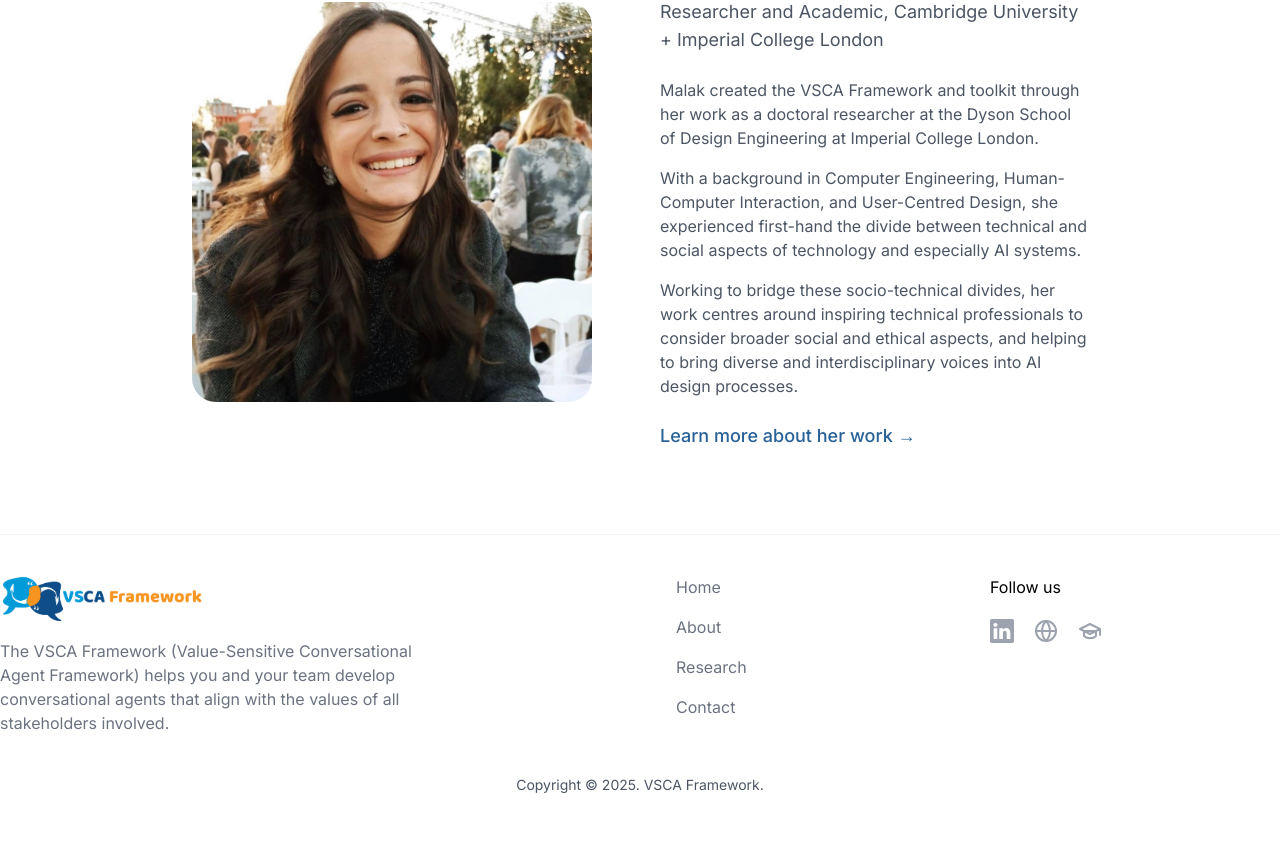
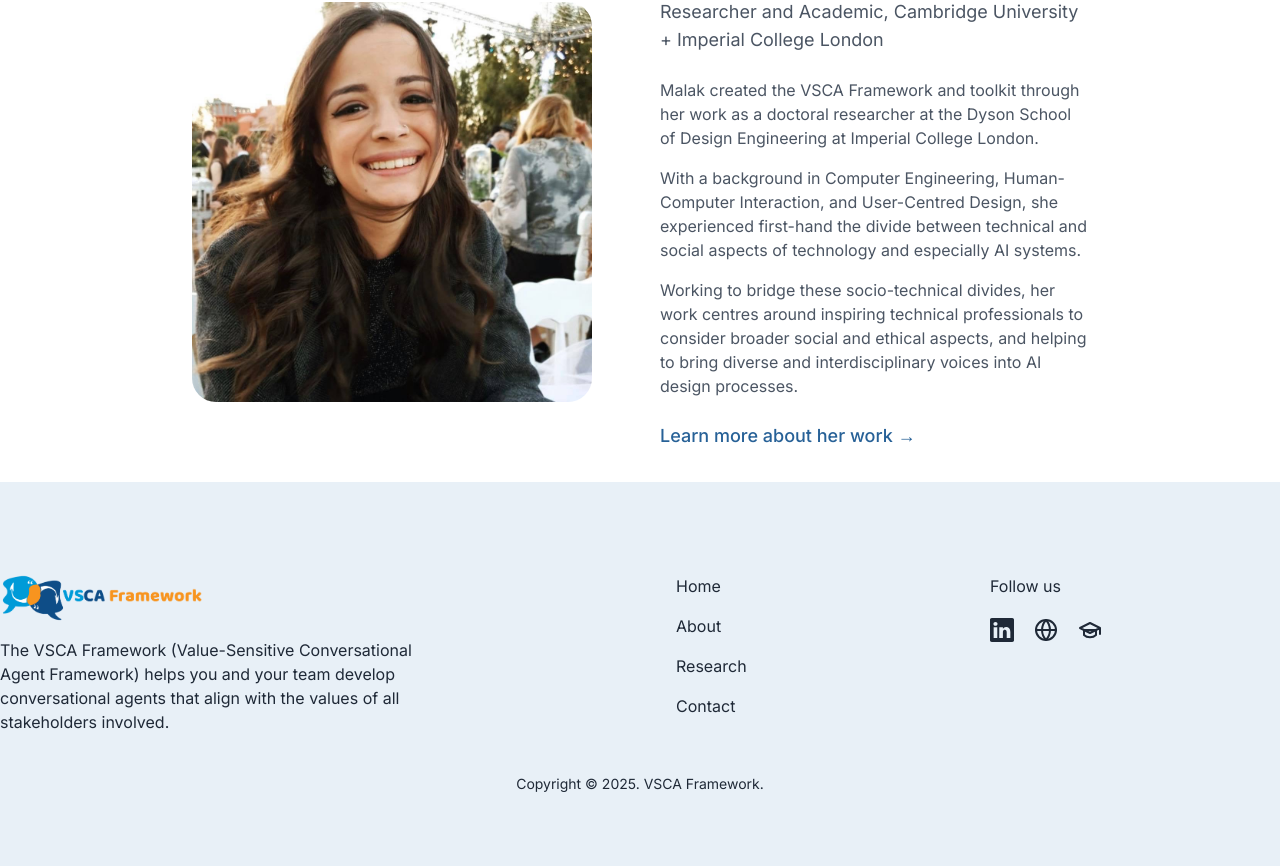
Before and after one commit to MalakSadek/VSCA-website, a Next.js app: page /about in a window 1280 px wide. Shown: the part 771-1638 px from the top of the page. Built offline with nearby package versions, Linux system fonts and the light colour scheme.

Commit message:
Refactor layout of Home, Navbar, and Footer components to enhance visual consistency with updated background colors; improve text color for better readability in dark mode.

```diff
--- a/src/app/page.tsx
+++ b/src/app/page.tsx
@@ -10,11 +10,29 @@ import { Cta } from "@/components/Cta";
 import { benefitOne, benefitTwo } from "@/components/data";
 export default function Home() {
   return (
-    <Container>
+    <>
+      {/* Hero Section - White background, light in dark mode */}
+      <div className="bg-white dark:bg-trueGray-800 py-8 lg:py-12">
         <Hero />
+      </div>
+
+      {/* First Benefits Section - Primary (blue) background, dark in dark mode */}
+      <div className="bg-primary-50 dark:bg-trueGray-900 py-8 lg:py-12">
         <Benefits data={benefitOne} />
+      </div>
+
+      {/* Second Benefits Section - Accent (orange) background, light in dark mode */}
+      <div className="bg-accent-50 dark:bg-trueGray-800 py-8 lg:py-12">
         <Benefits imgPos="right" data={benefitTwo} />
+      </div>
+
+      {/* Results Section - Primary (blue) background, dark in dark mode */}
+      <div className="bg-primary-50 dark:bg-trueGray-900 py-8 lg:py-12">
         <Results />
+      </div>
+
+      {/* Video Section - Accent (orange) background, light in dark mode */}
+      <div className="bg-accent-50 dark:bg-trueGray-800 py-8 lg:py-12">
         <SectionTitle
           preTitle="Hear from the creator"
           title="Learn more about the VSCA Framework"
@@ -22,6 +40,10 @@ export default function Home() {
           Watch this video to hear from the creator about the VSCA Framework and Toolkit.
         </SectionTitle>
         <Video videoId="-l0LG22nTSQ" />
+      </div>
+
+      {/* Testimonials Section - Primary (blue) background, dark in dark mode */}
+      <div className="bg-primary-50 dark:bg-trueGray-900 py-8 lg:py-12">
         <SectionTitle
           preTitle="Testimonials"
           title="Here's what professionals said"
@@ -29,7 +51,12 @@ export default function Home() {
           Professionals who used the VSCA Framework & Toolkit share their experiences.
         </SectionTitle>
         <Testimonials />
+      </div>
+
+      {/* CTA Section - White background, light in dark mode */}
+      <div className="bg-white dark:bg-trueGray-800 py-8 lg:py-12">
         <Cta />
-    </Container>
+      </div>
+    </>
   );
 }
--- a/src/components/Footer.tsx
+++ b/src/components/Footer.tsx
@@ -11,9 +11,9 @@ export function Footer() {
     { name: "Contact", href: "/contact" },
   ];
   return (
-    <div className="relative">
+    <div className="relative bg-primary-50 dark:bg-trueGray-900">
       <Container>
-        <div className="grid max-w-screen-xl grid-cols-1 gap-10 pt-10 mx-auto mt-5 border-t border-gray-100 dark:border-trueGray-700 lg:grid-cols-4">
+        <div className="grid max-w-screen-xl grid-cols-1 gap-10 pt-10 mx-auto mt-5 lg:grid-cols-4">
           <div className="lg:col-span-2">
             <div>
               <Link href="/">
@@ -27,7 +27,7 @@ export function Footer() {
               </Link>
             </div>
 
-            <div className="max-w-md mt-4 text-gray-500 dark:text-gray-400">
+            <div className="max-w-md mt-4 text-gray-800 dark:text-gray-400">
               The VSCA Framework (Value-Sensitive Conversational Agent Framework) helps you and your team develop conversational agents that align with the values of all stakeholders involved.
             </div>
           </div>
@@ -44,7 +44,7 @@ export function Footer() {
                   <LinkComponent
                     key={index}
                     {...linkProps}
-                    className="w-full px-4 py-2 text-gray-500 rounded-md dark:text-gray-300 hover:text-primary focus:text-primary focus:bg-primary-100 focus:outline-none dark:focus:bg-trueGray-700"
+                    className="w-full px-4 py-2 text-gray-800 rounded-md dark:text-gray-300 hover:text-primary focus:text-primary focus:bg-primary-100 focus:outline-none dark:focus:bg-trueGray-700"
                   >
                     {item.name}
                   </LinkComponent>
@@ -53,8 +53,8 @@ export function Footer() {
             </div>
           </div>
           <div className="">
-            <div>Follow us</div>
-            <div className="flex mt-5 space-x-5 text-gray-400 dark:text-gray-500">
+            <div className="text-gray-800 dark:text-gray-300">Follow us</div>
+            <div className="flex mt-5 space-x-5 text-gray-800 dark:text-gray-500">
               <a href="https://www.linkedin.com/in/malaksadek/" target="_blank" rel="noopener">
                 <span className="sr-only">Linkedin</span>
                 <Linkedin />
@@ -71,7 +71,7 @@ export function Footer() {
           </div>
         </div>
 
-        <div className="my-10 text-sm text-center text-gray-600 dark:text-gray-400">
+        <div className="my-10 text-sm text-center text-gray-800 dark:text-gray-400">
           Copyright © {new Date().getFullYear()}. VSCA Framework.
         </div>
       </Container>
--- a/src/components/Navbar.tsx
+++ b/src/components/Navbar.tsx
@@ -13,7 +13,7 @@ export const Navbar = () => {
   ];
 
   return (
-    <div className="w-full">
+    <div className="w-full bg-primary-50 dark:bg-trueGray-900">
       <nav className="container relative flex flex-wrap items-center justify-between p-8 mx-auto xl:px-1">
         {/* Logo  */}
         <div className="flex items-center lg:w-1/3">
@@ -35,7 +35,7 @@ export const Navbar = () => {
             <>
                 <Disclosure.Button
                   aria-label="Toggle Menu"
-                  className="px-2 py-1 text-gray-500 rounded-md lg:hidden hover:text-primary focus:text-primary focus:bg-primary-100 focus:outline-none dark:text-gray-300 dark:focus:bg-trueGray-700">
+                  className="px-2 py-1 text-gray-800 rounded-md lg:hidden hover:text-primary focus:text-primary focus:bg-primary-100 focus:outline-none dark:text-gray-300 dark:focus:bg-trueGray-700">
                   <svg
                     className="w-6 h-6 fill-current"
                     xmlns="http://www.w3.org/2000/svg"
@@ -56,7 +56,7 @@ export const Navbar = () => {
                   </svg>
                 </Disclosure.Button>
 
-                <Disclosure.Panel className="absolute top-full left-0 right-0 flex flex-col w-full p-4 bg-white dark:bg-trueGray-900 border-t border-gray-100 dark:border-trueGray-700">
+                <Disclosure.Panel className="absolute top-full left-0 right-0 flex flex-col w-full p-4 bg-primary-50 dark:bg-trueGray-900 border-t border-primary-200 dark:border-trueGray-700">
                   <>
                     {navigation.map((item, index) => {
                       const isExternal = item.href.startsWith('http');
@@ -65,7 +65,7 @@ export const Navbar = () => {
                         ? { href: item.href, target: '_blank', rel: 'noopener noreferrer' }
                         : { href: item.href };
                       return (
-                        <LinkComponent key={index} {...linkProps} className="w-full px-4 py-2 text-gray-500 rounded-md dark:text-gray-300 hover:text-primary focus:text-primary focus:bg-primary-100 dark:focus:bg-gray-800 focus:outline-none">
+                        <LinkComponent key={index} {...linkProps} className="w-full px-4 py-2 text-gray-800 rounded-md dark:text-gray-300 hover:text-primary focus:text-primary focus:bg-primary-100 dark:focus:bg-gray-800 focus:outline-none">
                           {item.name}
                         </LinkComponent>
                       );
```
Lines whose indentation alone changed are shown as unchanged.
